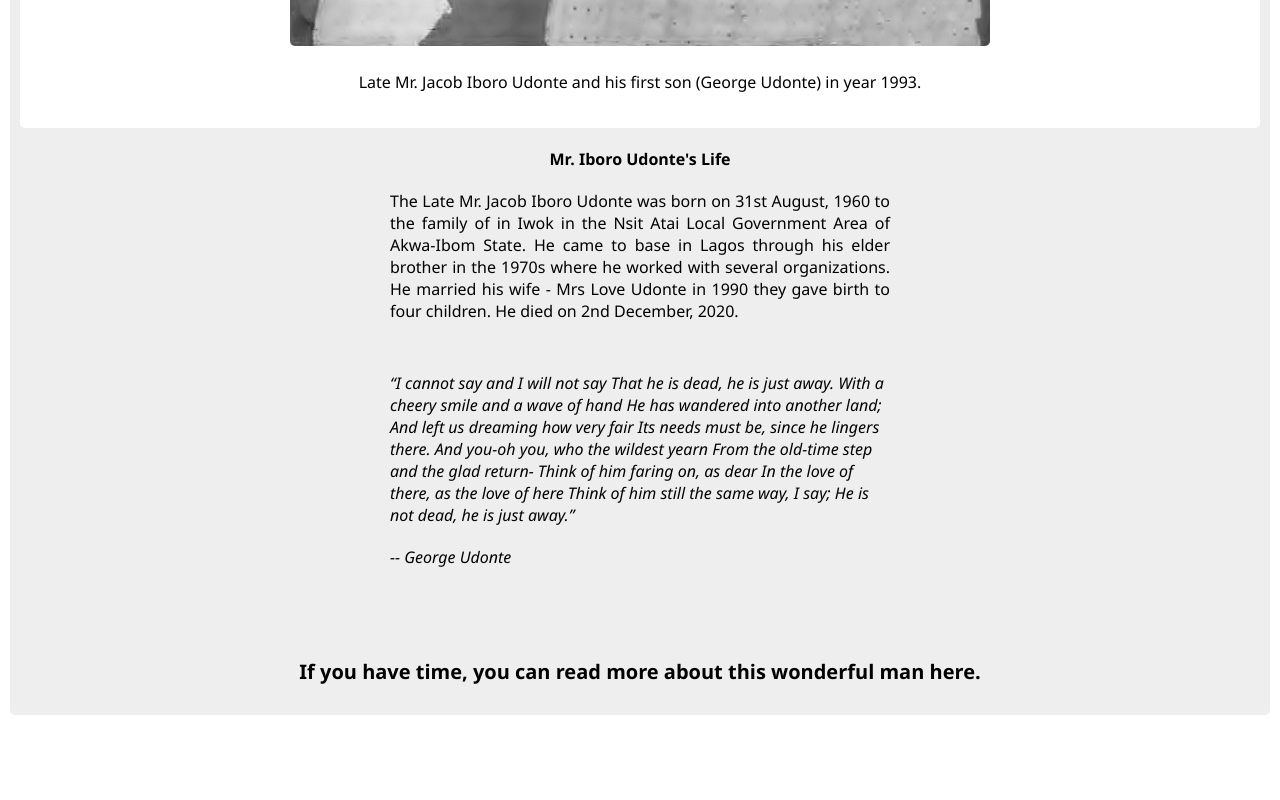
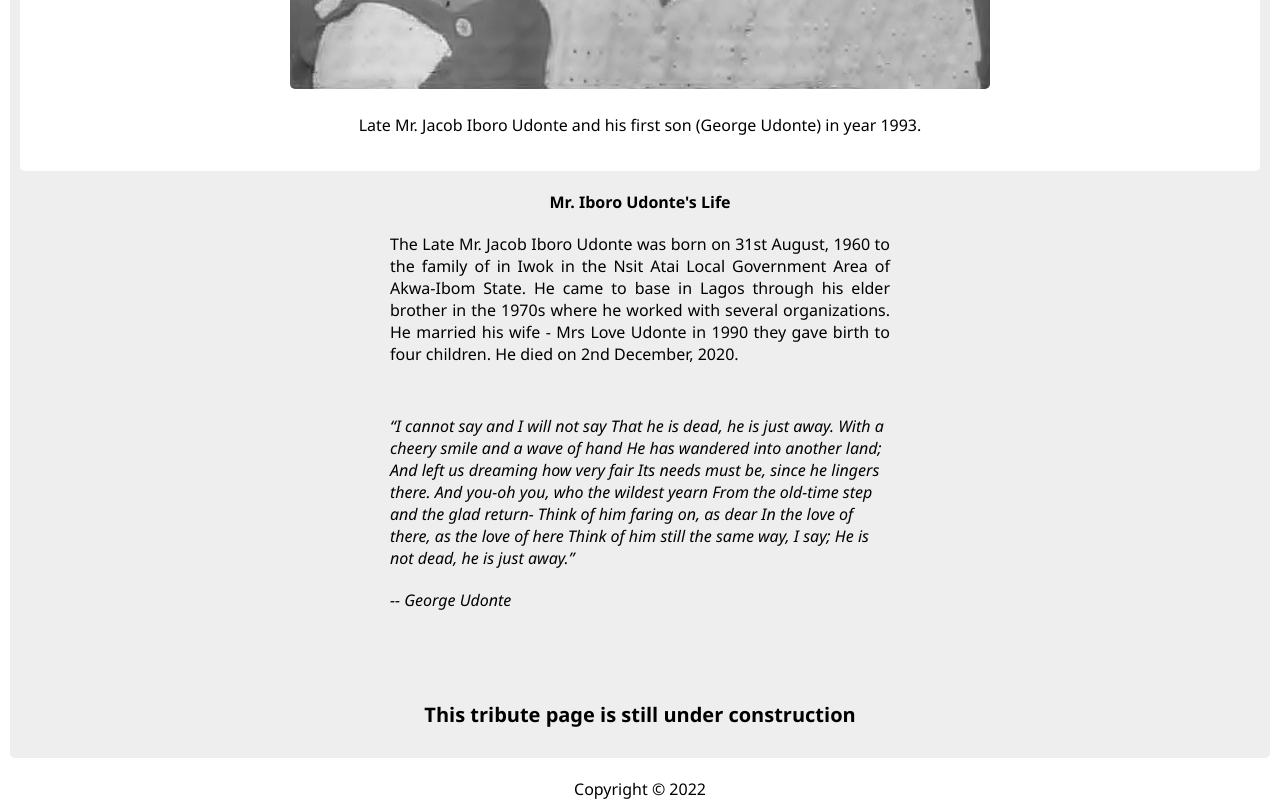
Before and after one commit to gudonte/tribute-page, a plain HTML site: page index.html in a window 1280 px wide. Shown: the part 675-1475 px from the top of the page. Before the commit the page ends 1410 px from the top, so only its background shows below. Drawn offline with Linux system fonts and the light colour scheme.

Commit message:
Updated index.html

```diff
--- a/index.html
+++ b/index.html
@@ -10,7 +10,9 @@
   <body>
     <main id="main">
       <h1 id="title">Jacob Iboro Udonte</h1>
+      <h3>1960 - 2020</h3>
       <p>Gone, but not forgotten</p>
+
       <figure id="img-div">
         <img src="img (2) - Copy.jpg" />
         <figcaption id="img-cap">
@@ -38,9 +40,9 @@
         <span class="quote-name"> -- George Udonte</span>
       </p>
       <p id="link">
-        If you have time, you can read more about this wonderful man
-        <a href="#" target="_blank">here.</a>
+        This tribute page is still under construction
       </p>
     </main>
+    <footer>Copyright &copy; 2022 </footer>
   </body>
 </html>
```
